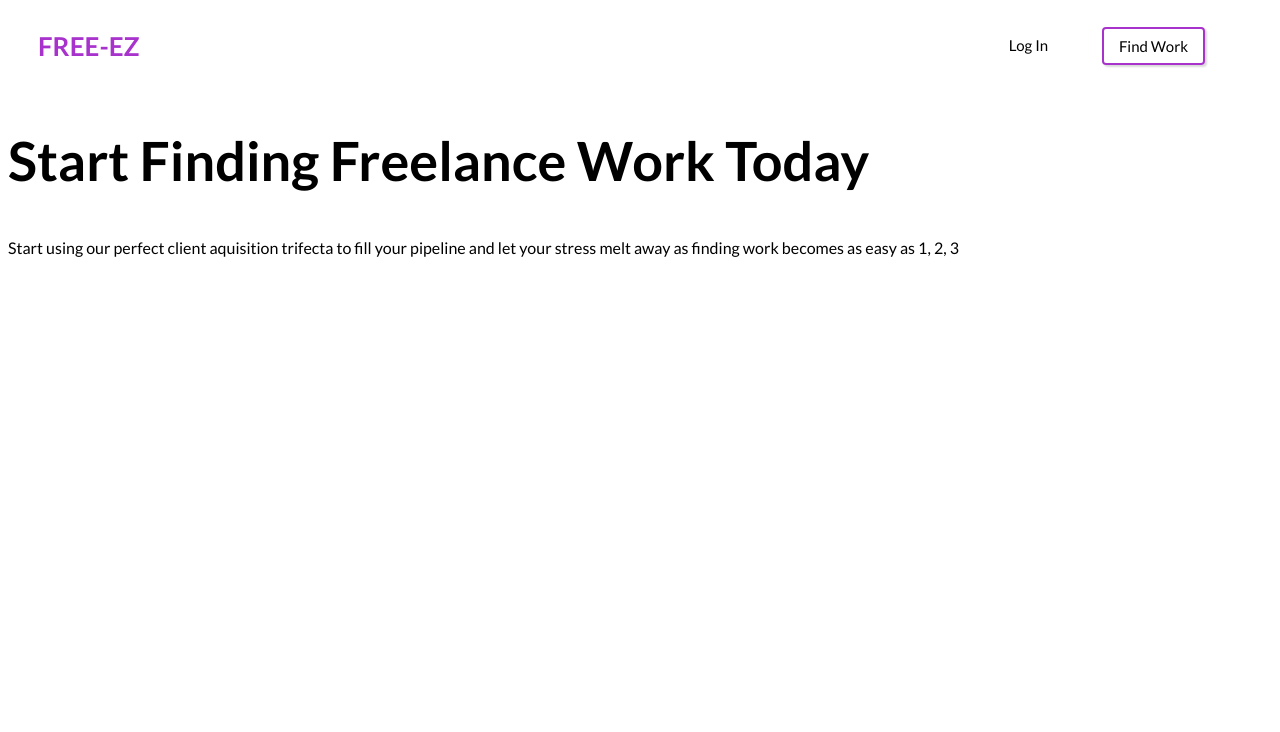
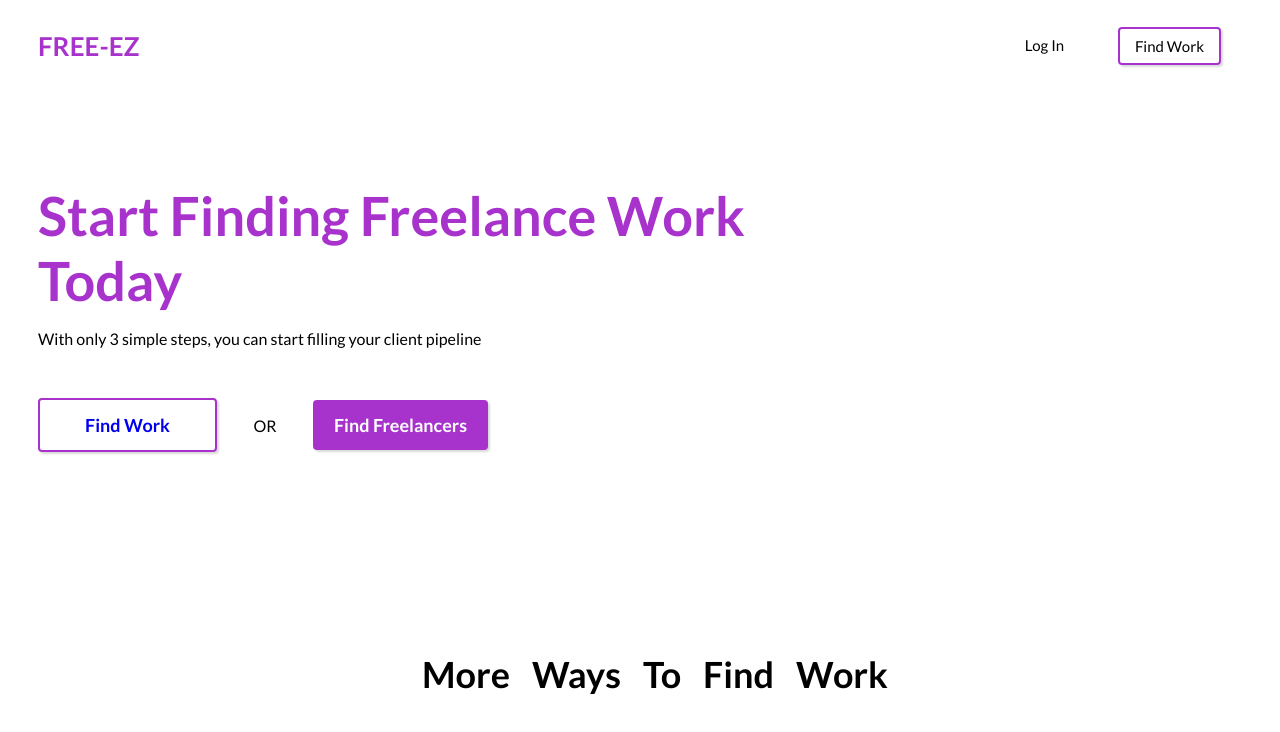
Before and after one commit to 05Dylan22/Freelance-Website, a React app: page / in a window 1280 px wide. Shown: the top 732 px of the page. Built offline with nearby package versions, Linux system fonts and the light colour scheme.

Commit message:
home hero titles and buttons

```diff
--- a/src/PageElements/HomeHero.tsx
+++ b/src/PageElements/HomeHero.tsx
@@ -1,8 +1,17 @@
+import "../styles/HomeHero.css"
+import { Link } from "react-router-dom"
+
 const HomeHero = () => {
   return (
-    <section>
-      <h1 className="main-title">Start Finding Freelance Work Today</h1>
-      <p className="text-center">Start using our perfect client aquisition trifecta to fill your pipeline and let your stress melt away as finding work becomes as easy as 1, 2, 3</p>
+    <section className="home-hero-section">
+      <h1 className="main-title home-hero-title">Start Finding Freelance Work Today</h1>
+      <p>With only 3 simple steps, you can start filling your client pipeline</p>
+      <div className="b-flex home-hero-ctas">
+        <Link className="link-no-style brdr-shdow hero-btn" to={"/"}>Find Work</Link>
+        <p>OR</p>
+        <Link className="link-no-style solid-btn hero-btn" to={"/"}>Find Freelancers</Link>
+      </div>
+      <h2 className="title find-work-title">More Ways To Find Work</h2>
     </section>
   )
 }
--- a/src/index.css
+++ b/src/index.css
@@ -1,13 +1,21 @@
 :root {
   --primary-color: #A833CC;
+  --secondary-color: #B95CD6;
 }
 
 body {
   font-family: lato;
+  overflow-x: hidden;
 }
 
 .main-title {
   font-size: 54px;
+  color: var(--primary-color);
+}
+
+.title {
+  font-size: 36px;
+  text-align: center;
 }
 
 .link-no-style {
@@ -32,6 +40,12 @@ body {
   justify-content: center;
 }
 
+.s-flex {
+  display: flex;
+  align-items: center;
+  justify-content: start;
+}
+
 .brdr-shdow {
   border: 2px solid var(--primary-color);
   border-radius: 4px;
@@ -44,6 +58,18 @@ body {
   color: white;
 }
 
+.solid-btn {
+  background-color: var(--primary-color);
+  color: white;
+  border-radius: 4px;
+  box-shadow: 2px 2px 2px rgba(0, 0, 0, 0.15);
+  transition: all 0.15s;
+}
+
+.solid-btn:hover {
+  background-color: var(--secondary-color);
+}
+
 .btm-brdr {
   border-bottom: 2px solid transparent;
   transition: all 0.15s;
--- a/src/styles/HomeHero.css
+++ b/src/styles/HomeHero.css
@@ -0,0 +1,28 @@
+.home-hero-section {
+  margin-left: 30px;
+  height: 500px;
+}
+
+.home-hero-title {
+  margin-top: 100px;
+  margin-bottom: 0;
+  width: 750px;
+}
+
+.home-hero-ctas {
+  width: 450px;
+  margin-top: 50px;
+}
+
+.hero-btn {
+  width: 175px;
+  text-align: center;
+  font-weight: bold;
+  font-size: 18px;
+  padding: 14px 0px;
+}
+
+.find-work-title {
+  margin-top: 200px;
+  word-spacing: 15px;
+}
--- a/src/styles/HomePageNav.css
+++ b/src/styles/HomePageNav.css
@@ -7,6 +7,9 @@
 
 .home-header {
   position: sticky;
+  top: 0;
+  width: 100vw;
+  background-color: white;
 }
 
 .nav-link {
```
